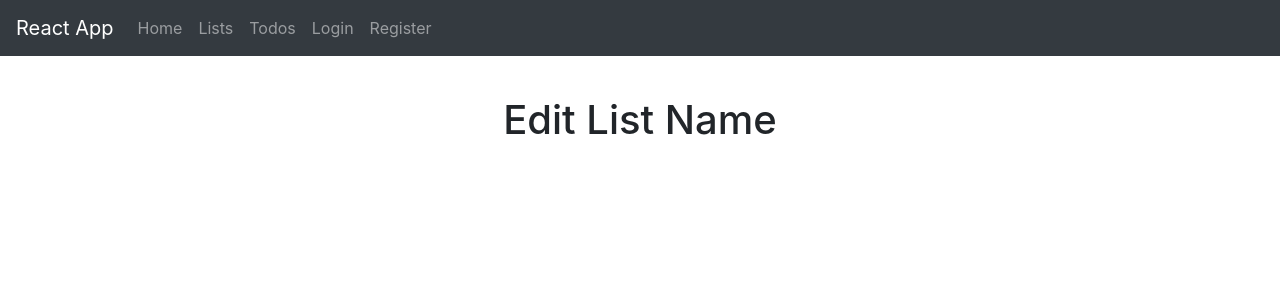
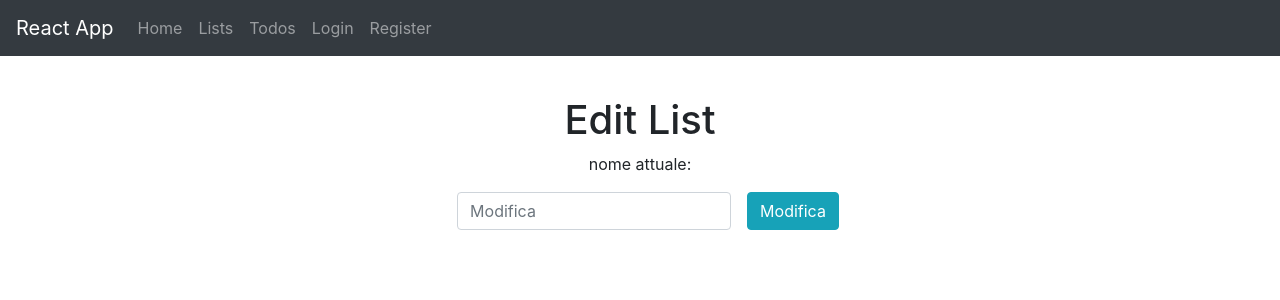
Before and after one commit to fedPass/todolist-redux, a React (Create React App) app: page /list/1/edit in a window 1280 px wide. Shown: the top 300 px of the page. Built offline with nearby package versions, Linux system fonts and the light colour scheme.

Commit message:
managed UpdateListMutation

```diff
--- a/db.json
+++ b/db.json
@@ -82,12 +82,12 @@
   ],
   "lists": [
     {
-      "name": "Casa",
+      "name": "casa",
       "user_id": 1,
       "id": 1
     },
     {
-      "name": "Lavoro",
+      "name": "Lavoro mod",
       "user_id": 1,
       "id": 2
     },
@@ -102,7 +102,7 @@
       "id": 7
     },
     {
-      "name": "da definire",
+      "name": "daDefinire",
       "user_id": 1,
       "id": 8
     }
--- a/src/app/store.js
+++ b/src/app/store.js
@@ -16,6 +16,10 @@ export const store = configureStore({
   },
   //aggiungo liddelware delle api per aggiornare store
   middleware: (getDefaultMiddleware) =>
-  getDefaultMiddleware().concat(logger,listApi.middleware, todoApi.middleware)
+  getDefaultMiddleware().concat(
+    logger,
+    listApi.middleware,
+    todoApi.middleware
+  )
 });
 setupListeners(store.dispatch);
--- a/src/features/lists/EditListName.js
+++ b/src/features/lists/EditListName.js
@@ -1,26 +1,59 @@
-import { useRef } from 'react';
-import { useHistory, useParams } from 'react-router-dom';
-import { useGetListByIdQuery, useUpdateListMutation } from '../../service/listService';
+import { useEffect, useRef } from 'react';
+import { useParams, useLocation, useNavigate } from 'react-router-dom';
+import { useUpdateListMutation } from '../../service/listService';
+import Edit from '../../components/AddElement';
 
 function EditListName() {
-    // const { id } = useParams();
+    //importo hook per fare l'update
+    const [updateList,{ isSuccess, error, isError }] = useUpdateListMutation();
+    //inserisco riferimento all'elemento di input
+    const listEl = useRef('');
+    //prendo il param id dall'url
+    let {id} = useParams();
+    //lo converto in numero
+    const list_id = Number(id);
+    //dichiaro variabile per usare useNavigate
+    let navigate = useNavigate();
 
-    // var editListEl = useRef('');
+    //prendo param list_name dall'url
+    // //useLocation -> hook returns the current location object
+    // const location = useLocation();
+    // //es location -> {pathname: '/list/2/edit', search: '?list_name=Lavoro', ...}
+    // const pars = new URLSearchParams(location.search);
+    // let list_name;
+    // if(pars) {
+    //     list_name = pars.get('list_name') ?? '';
+    // }
+    //modo diretto ->
+    let list_name = new URLSearchParams(window.location.search).get('list_name') ?? '';
 
-    // const {
-    //     data,
-    //     error,
-    //     isFetching,
-    //     refetch:reloadListById
-    // } = useGetListByIdQuery(id);
+    const manageClick = (e) => {
+        e.preventDefault();
+        console.log('Input value:'+ listEl.current.value);
+        updateList(
+            {
+                id:list_id,
+                name:listEl.current.value
+            }
+        );
+        //listEl.current.value = '';
+    }
 
+    //al mount visualizza nome lista
+    useEffect(() => {
+        //listEl.current.value = list_name;
+        if(isSuccess){
+            navigate("/lists");
+        }
+      return () => {
+      };
+    }, [isSuccess]);
 
     return (
         <div>
-            <h1 className='mt-5 pt-5'>Edit List Name</h1>
-            {/* <span>Nome attuale: {data.name}</span>
-            <input type="text"></input>
-            <button>Salva</button> */}
+            <h1 className='mt-5 pt-5'>Edit List</h1>
+            <span>nome attuale: {list_name} </span>
+            <Edit element={listEl} manageClick={manageClick} txtBtn={'Modifica'}/>
         </div>
     )
 }
--- a/src/features/lists/List.js
+++ b/src/features/lists/List.js
@@ -1,17 +1,16 @@
-import { Link } from "react-router-dom";
-import { NavLink } from "react-router-dom";
+import { Link, NavLink } from "react-router-dom";
 
 function List({list, onRemoveList}) {
+    const listNameParam = '?list_name='+ encodeURIComponent(list.name);
     return (
         <li className="list-group-item d-flex align-items-center">
             <div className="col-7 text-left">
                 <i className="far fa-folder"></i>
-                <NavLink to={`/list/${list.id}/todos?list_name=`+ encodeURIComponent(list.name)}>{list.name}</NavLink>
+                <NavLink to={`/list/${list.id}/todos`+ listNameParam}>{list.name}</NavLink>
             </div>
             <div className="col-5">
-                <Link to={`/list/${list.id}/edit`}><i className="fas fa-edit box-edit mr-3"></i></Link>
-                <i className="mt-3 fas fa-trash-alt box-delete" title="Cancella"
-                onClick={ (id) => {onRemoveList(list.id)}}></i>
+                <Link to={`/list/${list.id}/edit`+ listNameParam}><i className="fas fa-edit box-edit mr-3"></i></Link>
+                <i className="mt-3 fas fa-trash-alt box-delete" title="Cancella" onClick={ (id) => {onRemoveList(list.id)}}></i>
                 {/* oppure uso onRemoveList.bind(null, list.id) così creo una copia della funzione che quando chiamata prende id  */}
             </div>
         </li>
--- a/src/features/todos/filterSlice.js
+++ b/src/features/todos/filterSlice.js
@@ -3,7 +3,7 @@ import { createSlice } from '@reduxjs/toolkit';
 export const filterSlice = createSlice(
     {
         name:'filter',
-        initialState:'',
+        initialState:'All',
         reducers: {
             filterTodo(state, action) {
                 //riceve lo state vecchio da state e ritorno quello nuovo da action.payload
--- a/src/service/listService.js
+++ b/src/service/listService.js
@@ -8,22 +8,32 @@ export const listApi = createApi({
   tagTypes:['List'],
   baseQuery: fetchBaseQuery({ baseUrl: list_url }),
   endpoints: (builder) => ({
+
     getLists: builder.query({
       query: () => '',
       //providesTags: tag attached to the cached data returned by the query
-      providesTags: ['List']
+      providesTags: (result, error) => {
+        if (error || !result) {
+            return [{ type: 'List' }];
+        }
+        return result.map((ele) => ({ type: 'List', id: ele.id }));
+      },
     }),
+
     getListById: builder.query({
-      query: (id) =>`/${id}`
+      query: (id) =>`/${id}`,
+      providesTags: (result, error, id) => [{ type: 'List', id }],
     }),
+
     deleteList: builder.mutation({
       query: (id) => ({
         url: '/' + id,
         method: 'DELETE'
       }),
       //invalidatesTags: determines which cached data will be either refetched or removed from the cache
-      invalidatesTags: ['List']
+      invalidatesTags: (result, error, id) => [{ type: 'List', id }],
     }),
+
     addList: builder.mutation({
       query: (list) => ({
         url: '',
@@ -32,6 +42,7 @@ export const listApi = createApi({
       }),
       invalidatesTags: ['List']
     }),
+
     updateList: builder.mutation({
       //potrei o passare list e destrutturare sotto list.id
       //oppure destrutturo l'arg e prendo id e le altre prop di body
@@ -40,10 +51,11 @@ export const listApi = createApi({
         method: 'PATCH',
         body
       }),
-      //invalidatesTags: determines which cached data will be either refetched or removed from the cache
-      invalidatesTags: ['List']
+      //invalidatesTags: (result,error, id) => [{type:'List', id}]
+      invalidatesTags:  ['List']
     })
-  }),
+
+  })
 })
 
 // Export hooks _> use + Nome metodo +Query/Mutation
```
Also changed, not shown: src/features/lists/Lists.js (+6 -4 lines).
